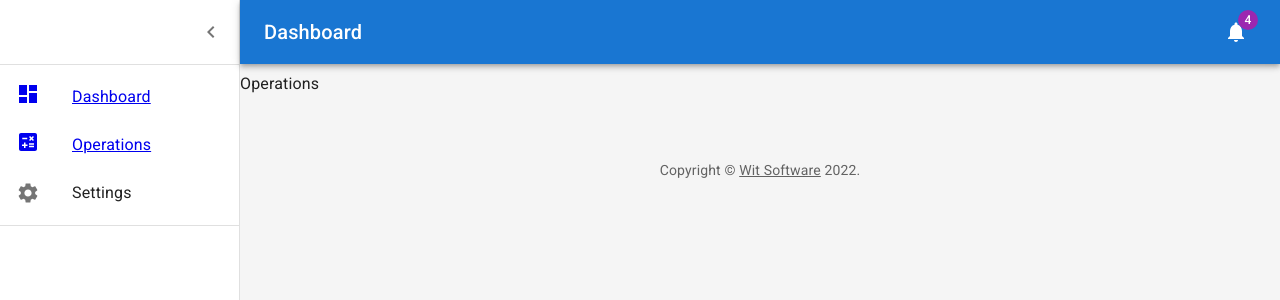
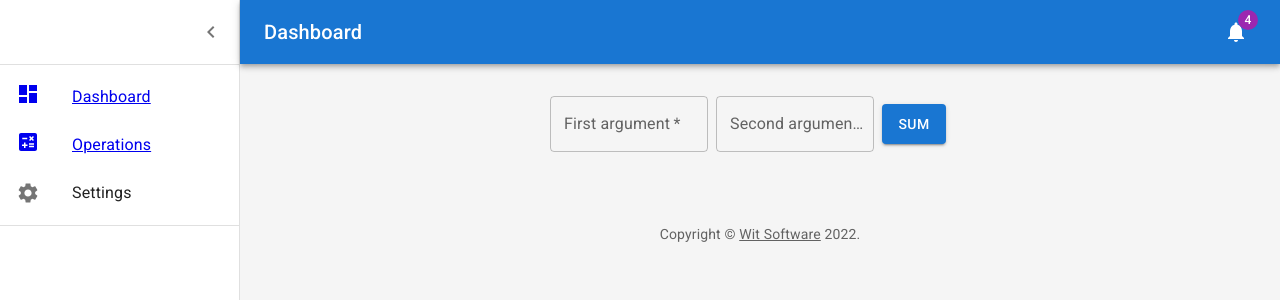
Before and after one commit to sousacaio/wit-reactjschallenge, a React (Create React App) app: page /operations in a window 1280 px wide. Shown: the top 300 px of the page. Built offline with nearby package versions, Linux system fonts and the light colour scheme.

Commit message:
feat: add operations component

```diff
--- /dev/null
+++ b/src/Components/Forms.tsx
@@ -0,0 +1,56 @@
+import * as React from 'react';
+import Button from '@mui/material/Button';
+import TextField from '@mui/material/TextField';
+import Box from '@mui/material/Box';
+import Container from '@mui/material/Container';
+import { Param } from '../Services/Calculator/interfaces';
+
+interface IOperation {
+    operationType: 'sum' | 'div' | 'sub' | 'multi'
+}
+
+export const Forms: React.FC<IOperation> = (props) => {
+
+    const { operationType } = props
+
+
+    const handleSubmit = (event: React.FormEvent<HTMLFormElement>) => {
+        event.preventDefault();
+        const data = new FormData(event.currentTarget);
+
+        let params: Param = {
+            a: Number(data.get('a')),
+            b: Number(data.get('b'))
+        }
+
+    };
+
+    return (
+        <Container component="main" maxWidth="xs" >
+            <Box component="form" onSubmit={handleSubmit} noValidate sx={{ mt: 1, display: 'flex', flexDirection: 'row', gap: 1 }}>
+                <TextField
+                    margin="normal"
+                    required
+                    id="a"
+                    label="First argument"
+                    name="a"
+                    autoComplete="a"
+                />
+                <TextField
+                    margin="normal"
+                    required
+                    name="b"
+                    label="Second argument"
+                    id="b"
+                />
+                <Button
+                    type="submit"
+                    variant="contained"
+                    sx={{ mt: 3, mb: 2 }}
+                >
+                    {operationType}
+                </Button>
+            </Box>
+        </Container>
+    );
+}
--- /dev/null
+++ b/src/Components/Operation.tsx
@@ -0,0 +1,8 @@
+import React from "react";
+import { Forms } from "./Forms";
+
+export const Operations: React.FC<any> = (props) => {
+    return <>
+        <Forms operationType="sum" />
+    </>
+}
--- a/src/Routes/OperationsRoute.tsx
+++ b/src/Routes/OperationsRoute.tsx
@@ -1,5 +1,6 @@
+import { Operations } from "../Components/Operation";
 import { Wrapper } from "../Layouts/Wrapper/Wrapper";
 
 export default function OperationsRoute() {
-    return (<Wrapper childComp={<div>Operations</div>} />);
+    return (<Wrapper childComp={<Operations />} />);
 }
```
